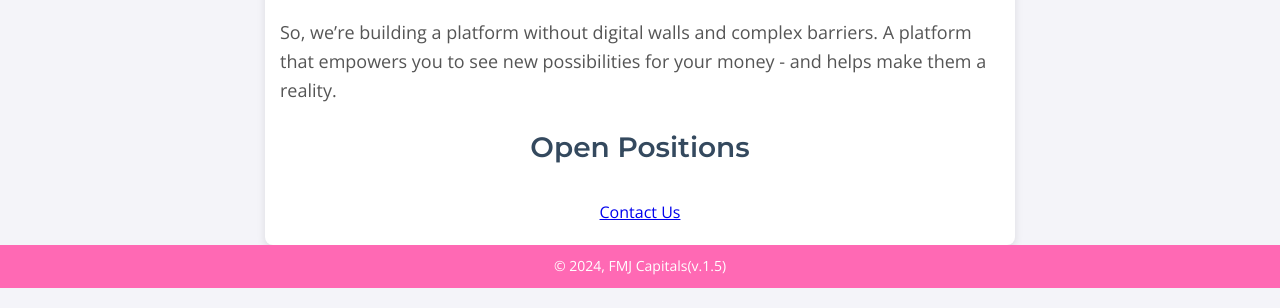
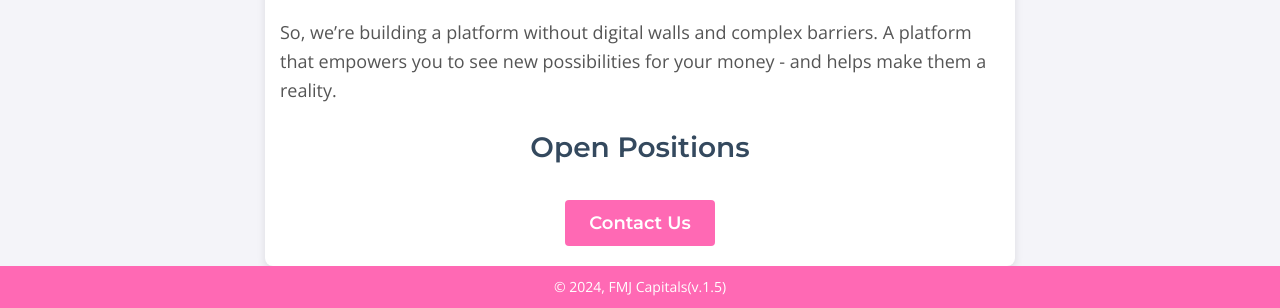
Before and after one commit to 007femijethro/fmj-careers-website, a Python web app: template templates/home.html in a window 1280 px wide. Shown: the part 728-1036 px from the top of the page. Run offline with Jinja, Linux system fonts and the light colour scheme; the template is opened without the code that fills it, so the values that code supplies are empty.

Commit message:
CONTACT US

```diff
--- a/templates/home.html
+++ b/templates/home.html
@@ -245,7 +245,7 @@
 
       <!-- Centered Button Container -->
       <div class="button-container">
-        <a href="mailto:support@fmjcareers.com" class="contact-link button-style">Contact Us</a>
+        <button onclick="window.location.href='mailto:support@fmjcareers.com'" class="contact-link">Contact Us</button>
       </div>
     </div>
 
```
